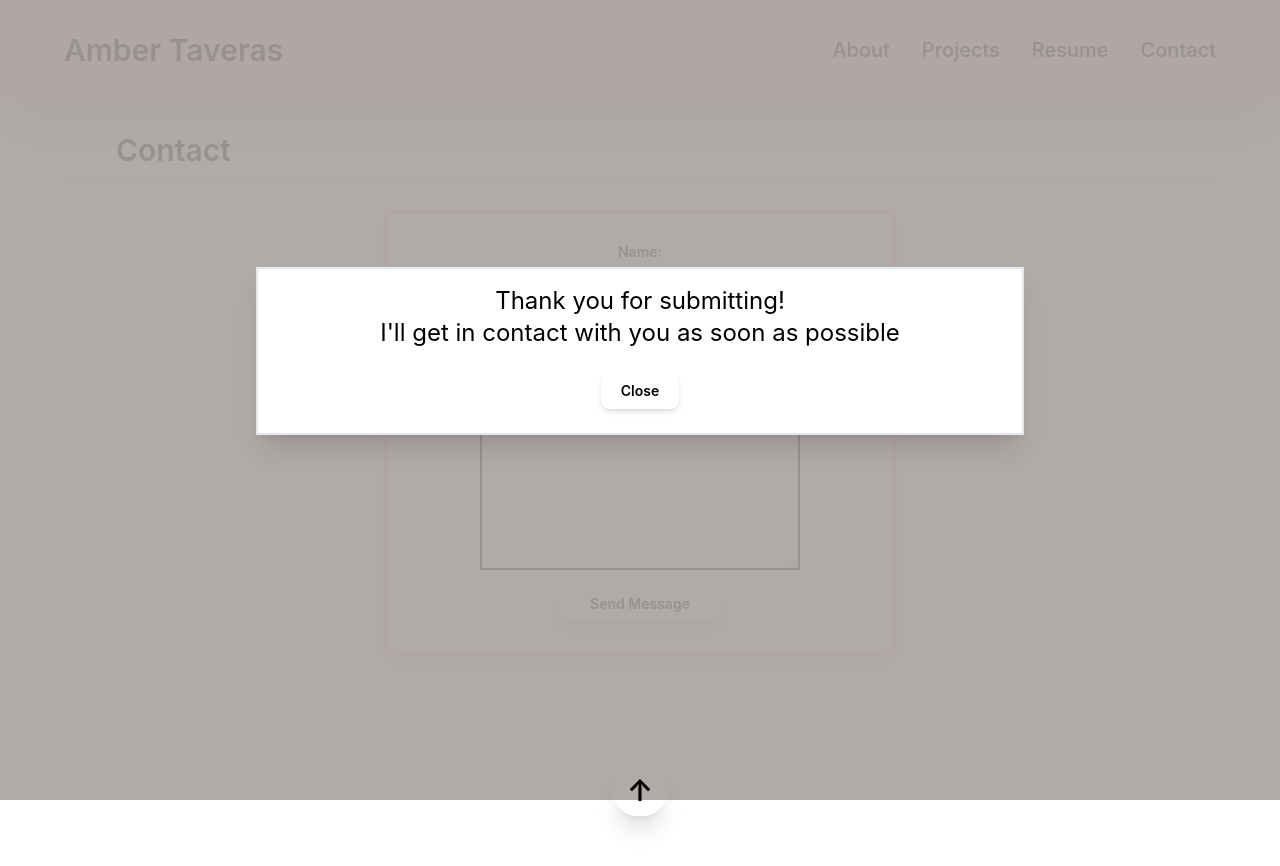
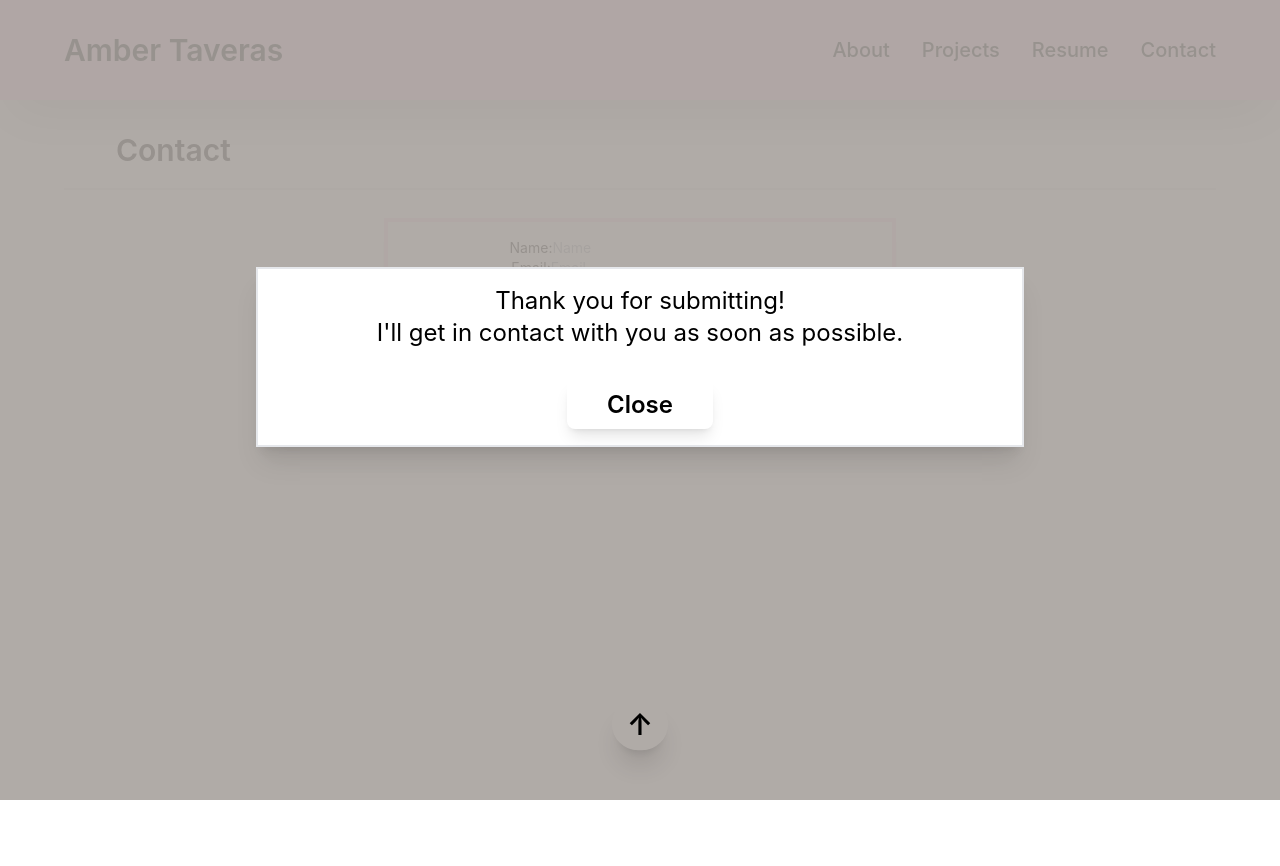
Before and after one commit to ambertav/portfolio, a React (Create React App) app: page /contact in a window 1280 px wide. Both pictures are taken after typing "Sample", "name@example.com", "Sample" into the empty fields and a click on the input "Send Message". After the commit the page ends 800 px from the top, so only its background shows below. Built offline with nearby package versions, Linux system fonts and the light colour scheme.

Commit message:
restyles contact form and modal

```diff
--- a/src/components/ContactForm.js
+++ b/src/components/ContactForm.js
@@ -42,30 +42,39 @@ function ContactForm (props) {
         <>
             <form onSubmit={handleSubmit} method='POST' name="contact" data-netlify="true" className='form'>
                 <input type="hidden" name="form-name" value="contact" />
+                <div>
                     <label htmlFor="name">Name:</label>
                         <input
                             id="name"
                             type="text"
                             name="name"
+                            placeholder='Name'
                             onChange={handleChange}
                             value={name}
                         />
+                </div>
+                <div>
                     <label htmlFor="email">Email:</label>
                         <input
                             id="email"
                             type="text"
                             name="email"
+                            placeholder='Email'
                             onChange={handleChange}
                             value={email}
                         />
-                <label htmlFor="message">Message:</label>
+                </div>
+                <div className='flex flex-col md:flex-row md:justify-items-start md:mr-8'>
+                    <label htmlFor="message" className='font-semibold md:text-lg mr-3 ps-0'>Message:</label>
                         <textarea
                             id="message"
                             name="message"
+                            placeholder='Ask me anything...'
                             onChange={handleChange}
                             value={message}
                         ></textarea>
-                <input type="submit" value="Send Message" className='btn-primary px-8 mb-3'/>
+                </div>
+                <input type="submit" value="Send Message" className='btn-primary px-8 mt-10 md:text-lg'/>
             </form>
         </>
     );
--- a/src/components/Modal.js
+++ b/src/components/Modal.js
@@ -9,8 +9,8 @@ function Modal (props) {
         <div className='modal'>
             <div className='modal-content'>
                 <h1>Thank you for submitting!</h1>
-                <p className='pb-4'>I'll get in contact with you as soon as possible</p>
-                <button className='btn-secondary px-5' onClick={handleClick}>Close</button>
+                <p className='pb-4'>I'll get in contact with you as soon as possible.</p>
+                <button className='btn-primary px-10' onClick={handleClick}>Close</button>
             </div>
         </div>
     );
--- a/src/pages/Contact.js
+++ b/src/pages/Contact.js
@@ -16,7 +16,7 @@ function Contact () {
     return (
         <>
             <section className='border-b-2 text-left mx-10 lg:mx-16'>
-                <h1 className='mt-10 md:ml-10 ml-6 font-semibold text-3xl p-3'>Contact</h1>
+                <h1 className='mt-10 md:ml-10 ml-6 font-semibold text-3xl p-3 mb-2'>Contact</h1>
             </section>
             <div className='flex flex-col items-center mt-3' id='contact'>
                 <ContactForm setModalOpen={setModalOpen} />
```
Lines whose indentation alone changed are shown as unchanged.
